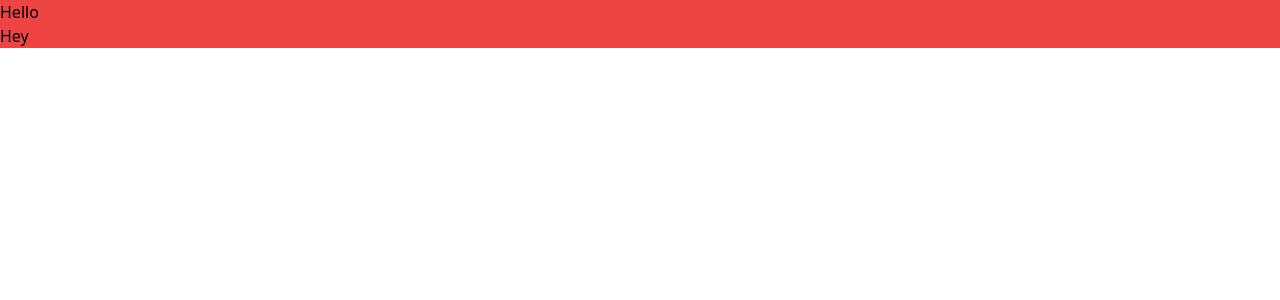
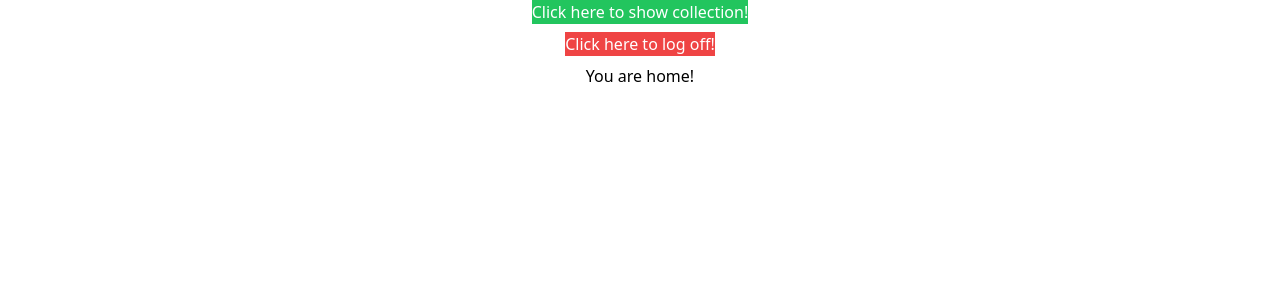
Before and after one commit to russ0133/scrum-board, a React (Vite) app: page / in a window 1280 px wide. Shown: the top 300 px of the page. Built offline with nearby package versions, Linux system fonts and the light colour scheme.

Commit message:
implement secure routing with cookie validation

```diff
--- a/src/App.tsx
+++ b/src/App.tsx
@@ -1,14 +1,23 @@
-import React from 'react';
-import { BrowserRouter as Router, Routes, Route } from 'react-router-dom';
-import AuthLifecycle from './client/AuthLifecycle';
+import React, { useEffect } from 'react';
+import { BrowserRouter as Router, Routes, Route, useNavigate } from 'react-router-dom';
+import Home from './client/Home';
 import Login from './client/Login';
+import SecureRoute from './client/SecureRoute';
+import useMainStore from './client/zustand/resolvers/MainStore';
 
 function App() {
   return (
     <Router>
       <Routes>
         <Route path="/login" element={<Login />} />
-        <Route path="/" element={<AuthLifecycle />} />
+        <Route
+          path="/"
+          element={
+            <SecureRoute>
+              <Home />
+            </SecureRoute>
+          }
+        />
       </Routes>
     </Router>
   );
--- a/src/client/AuthLifecycle.tsx
+++ /dev/null
@@ -1,18 +0,0 @@
-import React from 'react';
-import { getCities } from '../server/firebase';
-
-export default function AuthLifecycle() {
-  // hello
-  const handleClick = async () => {
-    const cities = await getCities();
-    console.log(cities);
-  };
-  return (
-    <div className="bg-red-500">
-      <button type="button" onClick={handleClick}>
-        Hello
-      </button>
-      <div>Hey</div>
-    </div>
-  );
-}
--- /dev/null
+++ b/src/client/Home.tsx
@@ -0,0 +1,32 @@
+import React, { useEffect } from 'react';
+import { useNavigate } from 'react-router-dom';
+import Cookies from 'js-cookie';
+import { getCities } from '../server/firebase';
+import useMainStore from './zustand/resolvers/MainStore';
+
+export default function Home() {
+  const auth = useMainStore();
+  const navigate = useNavigate();
+  // hello
+  const handleClick = async () => {
+    const cities = await getCities();
+    console.log(cities);
+  };
+
+  const logoff = () => {
+    auth.logout();
+    navigate('/login');
+  };
+
+  return (
+    <div className=" flex flex-col items-center gap-2">
+      <button type="button" className="bg-green-500 text-white" onClick={handleClick}>
+        Click here to show collection!
+      </button>
+      <button type="button" className="bg-red-500 text-white" onClick={logoff}>
+        Click here to log off!
+      </button>
+      <div>You are home!</div>
+    </div>
+  );
+}
--- a/src/client/Login.tsx
+++ b/src/client/Login.tsx
@@ -7,19 +7,31 @@ export default function Login() {
   const handleLogin = () => {
     auth.login();
     console.log('logged in');
+    console.log(auth.userData.loggedIn);
   };
+
   const handleLogout = () => {
     auth.logout();
     console.log('logged out');
   };
+
   return (
-    <div>
-      <button type="button" onClick={handleLogin}>
+    <div className="flex flex-col items-center p-6 gap-2">
+      <button
+        type="button"
+        className="bg-blue-600 hover:bg-blue-500 px-2 text-white rounded-lg text-2xl shadow-md"
+        onClick={handleLogin}
+      >
         Login
       </button>
-      <button type="button" onClick={handleLogout}>
+      <button
+        type="button"
+        className="bg-red-600 hover:bg-red-500 px-2 text-white rounded-lg shadow-md"
+        onClick={handleLogout}
+      >
         Logout
       </button>
+      <div>You are {auth.userData.loggedIn ? 'logged in' : 'NOT logged in'}</div>
     </div>
   );
 }
--- /dev/null
+++ b/src/client/SecureRoute.tsx
@@ -0,0 +1,33 @@
+import Cookies from 'js-cookie';
+import React, { useEffect } from 'react';
+import { useNavigate } from 'react-router-dom';
+import useMainStore from './zustand/resolvers/MainStore';
+
+interface SecureRoutePropsInterface {
+  children: React.ReactNode;
+}
+export default function SecureRoute({ children }: SecureRoutePropsInterface) {
+  const navigate = useNavigate();
+  const auth = useMainStore();
+
+  useEffect(() => {
+    if (Cookies.get('authStatus') === 'false') {
+      console.log('you are not logged in');
+      return navigate('/login');
+    }
+
+    auth.login();
+  }, []);
+
+  return (
+    <>
+      {auth.userData.loggedIn ? (
+        <>
+          {children}
+          {null}
+        </>
+      ) : null}
+      {null}
+    </>
+  );
+}
--- a/src/client/zustand/resolvers/MainStore.ts
+++ b/src/client/zustand/resolvers/MainStore.ts
@@ -22,6 +22,7 @@ const useMainStore = create<MainInterface>((set) => ({
     }));
     Cookies.set('authStatus', 'true');
   },
+
   logout: () => {
     set((state) => ({
       userData: { ...state.userData, loggedIn: false } as MainModel,
```
Also changed, not shown: 1 other file (tests, documents, lock files or other folders).
